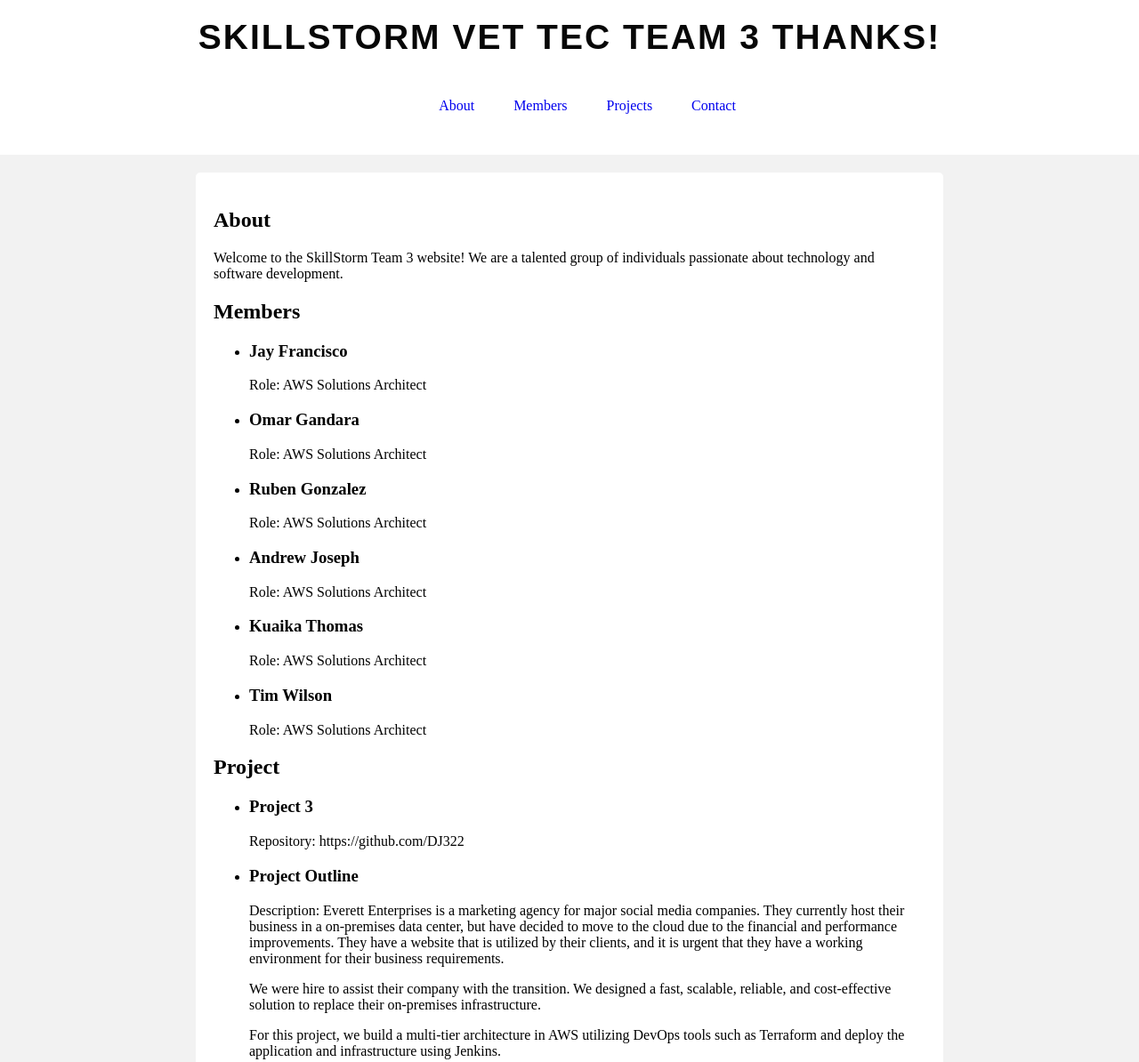
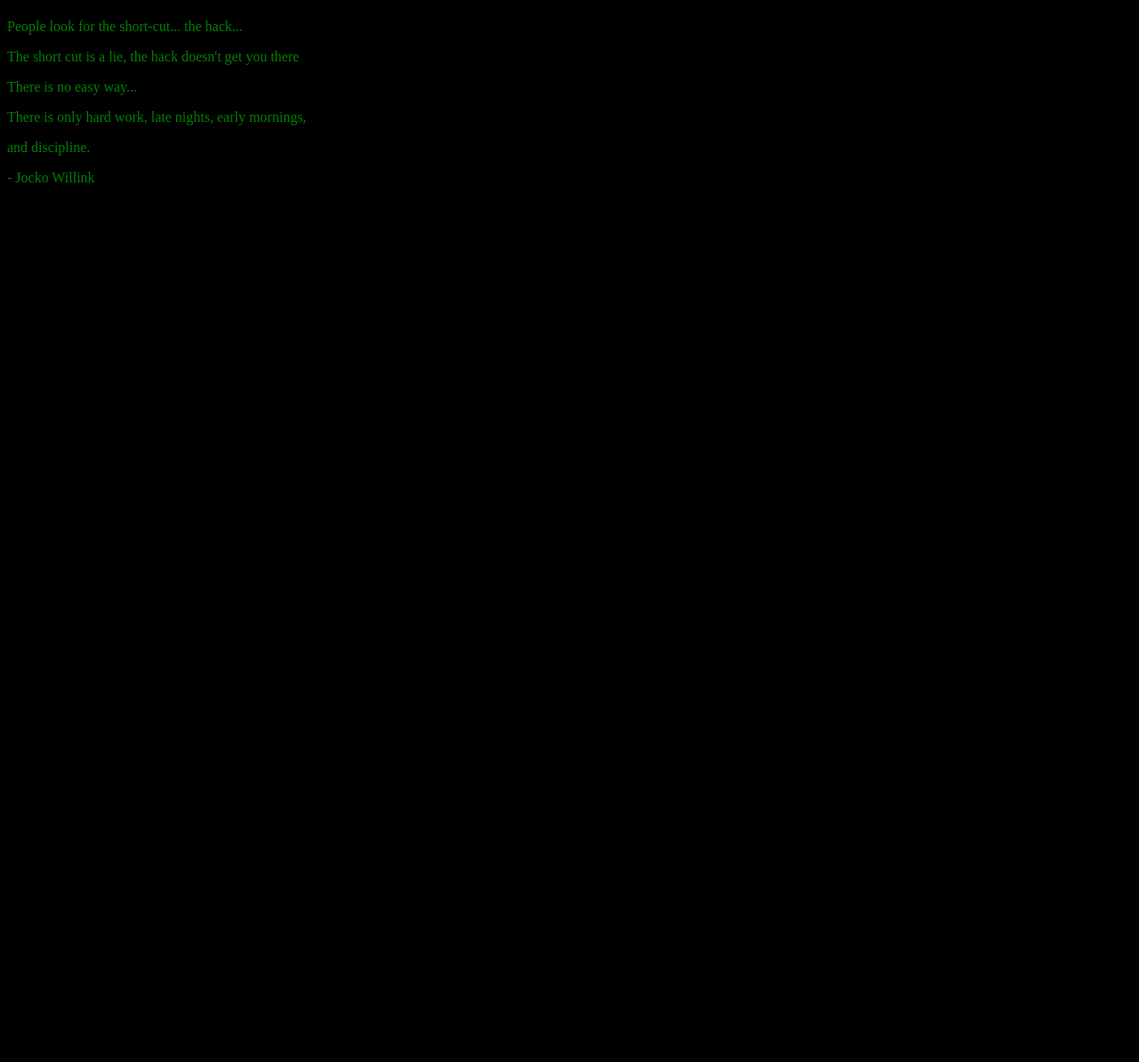
Before and after one commit to DJ322/SkillStorm, a website: page Project-3-Capstone/Application/index.html in a window 1280 px wide. Shown: the top 1194 px of the page at 89% size. After the commit the page ends 800 px from the top, so only its background shows below. Drawn offline with Linux system fonts and the light colour scheme.

Commit message:
HTML
Jocko Willink Seal Team 3 Commander

```diff
--- a/Project-3-Capstone/Application/index.html
+++ b/Project-3-Capstone/Application/index.html
@@ -1,158 +1,22 @@
 <!DOCTYPE html>
 <html>
-
 <head>
-  <title>SkillStorm Team</title>
-  <style>
-    /* Test */
-    body {
-      background-color: #f2f2f2; /* Background color */
-      margin: 0; /* Remove default body margin */
-    }
-    nav{
-      padding: auto;
-      display:inline-table;
-    }
-
-    nav ul li{
-      display: inline-block;
-      margin: 10px 10px;
-    }
-    header {
-      text-align: center; /* Center align the content within the header */
-      padding: 20px; /* Add padding to the header */
-      background-color: #ffffff; /* Set background color for the header */
-    }
-
-    h1 {
-      font-family: Arial, sans-serif; /* Choose a font family */
-      font-size: 39px; /* Set the font size */
-      color: #070707; /* Set the font color */
-      font-weight: bold; /* Make the title bold */
-      text-transform: uppercase; /* Apply uppercase text */
-      letter-spacing: 2px; /* Add letter spacing */
-      margin: 0; /* Remove default margin */
-    }
-
-    nav {
-      text-align: center; /* Center align the navigation links */
-      margin-top: 20px; /* Add margin to separate the navigation from the title */
-    }
-
-    nav a {
-      text-decoration: none; /* Remove underline from the navigation links */
-      margin: 0 10px; /* Add spacing between the navigation links */
-    }
-
-    img {
-      vertical-align: middle; /* Align the image vertically in the navigation */
-      width: 20px; /* Adjust the width of the image as needed */
-      height: 20px; /* Adjust the height of the image as needed */
-      margin-right: 5px; /* Add spacing between the image and the link text */
-    }
-
-    main {
-      max-width: 800px; /* Set maximum width for the main content */
-      margin: 20px auto; /* Add margin and center the main content horizontally */
-      padding: 20px; /* Add padding to the main content */
-      background-color: #ffffff; /* Set background color for the main content */
-      border-radius: 5px; /* Add rounded corners to the main content */
-    }
-
-    /* Highlighted section */
-    code {
-      background-color: yellow;
-    }
-
-  </style>
+    <title>DJ322</title>
+    <style>
+        body {
+            background-color: black;
+            color: green;
+        }
+    </style>
 </head>
-
 <body>
-  <header>
-    <h1>SkillStorm VET TEC Team 3 Thanks!</h1>
-    <nav>
-      <ul>
-        <li><a href="#about">About</a></li>
-        <li><a href="#members">Members</a></li>
-        <li><a href="#projects">Projects</a></li>
-        <li><a href="#contact">Contact</a></li>
-      </ul>
-    </nav>
-  </header>
-
-  <main>
-    <section id="about">
-      <h2>About</h2>
-      <p>Welcome to the SkillStorm Team 3 website! We are a talented group of individuals passionate about technology and software development.</p>
-    </section>
-
-    <section id="members">
-      <h2>Members</h2>
-      <ul>
-        <li>
-          <h3>Jay Francisco</h3>
-          <p>Role: AWS Solutions Architect</p>
-
-        </li>
-        <li>
-          <h3>Omar Gandara</h3>
-          <p>Role: AWS Solutions Architect</p>
-
-        </li>
-        <li>
-          <h3>Ruben Gonzalez</h3>
-          <p>Role: AWS Solutions Architect</p>
-
-        </li>
-        <li>
-          <h3>Andrew Joseph</h3>
-          <p>Role: AWS Solutions Architect</p>
-
-        </li>
-        <li>
-          <h3>Kuaika Thomas</h3>
-          <p>Role: AWS Solutions Architect</p>
-
-        </li>
-        <li>
-          <h3>Tim Wilson</h3>
-          <p>Role: AWS Solutions Architect</p>
-
-        </li>
-      </ul>
-    </section>
-
-
-
-    <section id="projects">
-      <h2>Project</h2>
-      <ul>
-        <li>
-          <h3>Project 3</h3>
-          <p>Repository: https://github.com/DJ322</p>
-        </li>
-        <li>
-          <h3>Project Outline </h3>
-          <p>Description: Everett Enterprises is a marketing agency for major social media companies. They currently host their business in a on-premises data center, but have decided to move to the cloud due to the financial and performance improvements. They have a website that is utilized by their clients, and it is urgent that they have a working environment for their business requirements.</p>
-
-          <p>We were hire to assist their company with the transition. We designed a fast, scalable, reliable, and cost-effective solution to replace their on-premises infrastructure.</p>
-
-            For this project, we build a multi-tier architecture in AWS utilizing DevOps tools such as Terraform and deploy the application and infrastructure using Jenkins. </p>
-        </li>
-      </ul>
-    </section>
-
-    <section id="contact">
-      <h2>Contact</h2>
-      <p>Email: team3@skillstormteam.com</p>
-      <p>Phone: +1 123-456-7890</p>
-    </section>
-  </main>
-
-  <footer>
-    <p>&copy; 2023 SkillStorm Team. All rights reserved.</p>
-  </footer>
-
+    <h1></h1>
+    <p>People look for the short-cut... the hack...</p>
+    <p>The short cut is a lie, the hack doesn't get you there</p>
+    <p>There is no easy way...</p>
+    <p>There is only hard work, late nights, early mornings,</p>
+    <p>and discipline.</p>
+    <p></p>
+    <p> - Jocko Willink</p>
 </body>
-
 </html>
```
